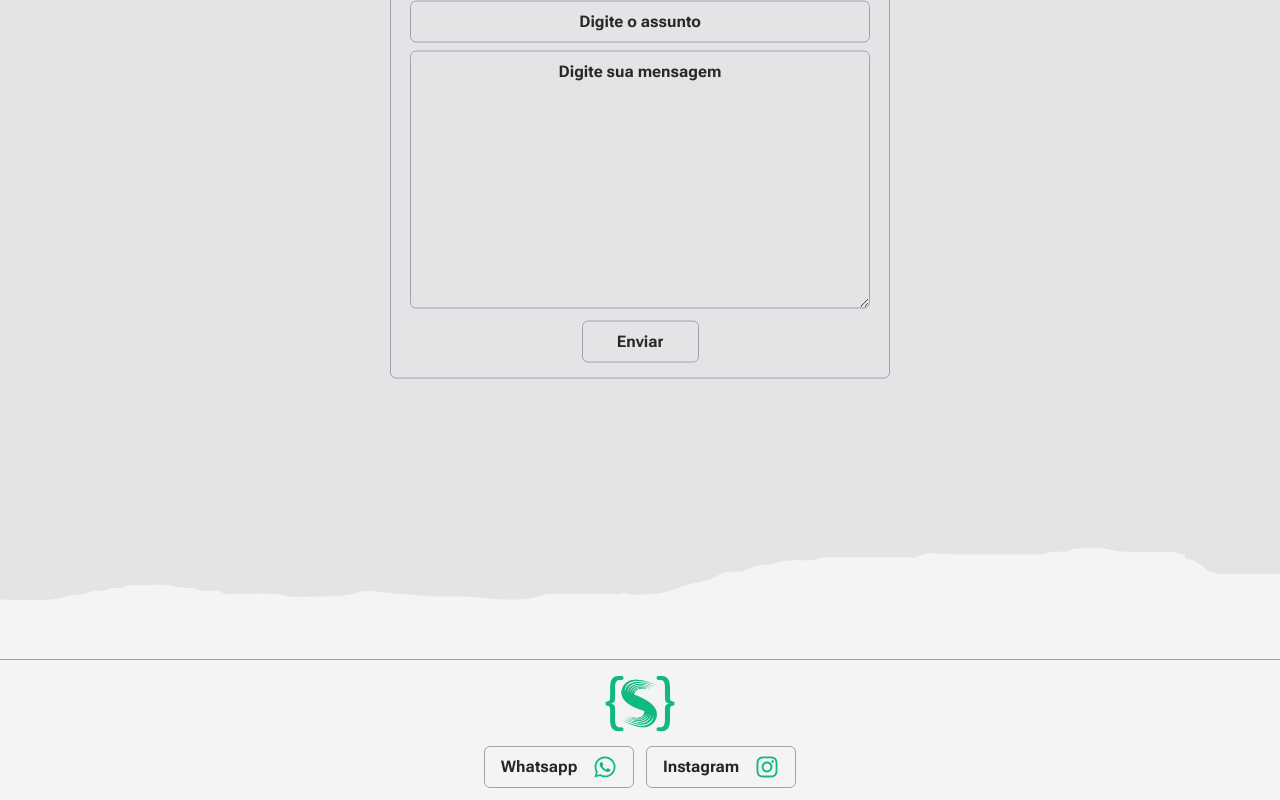
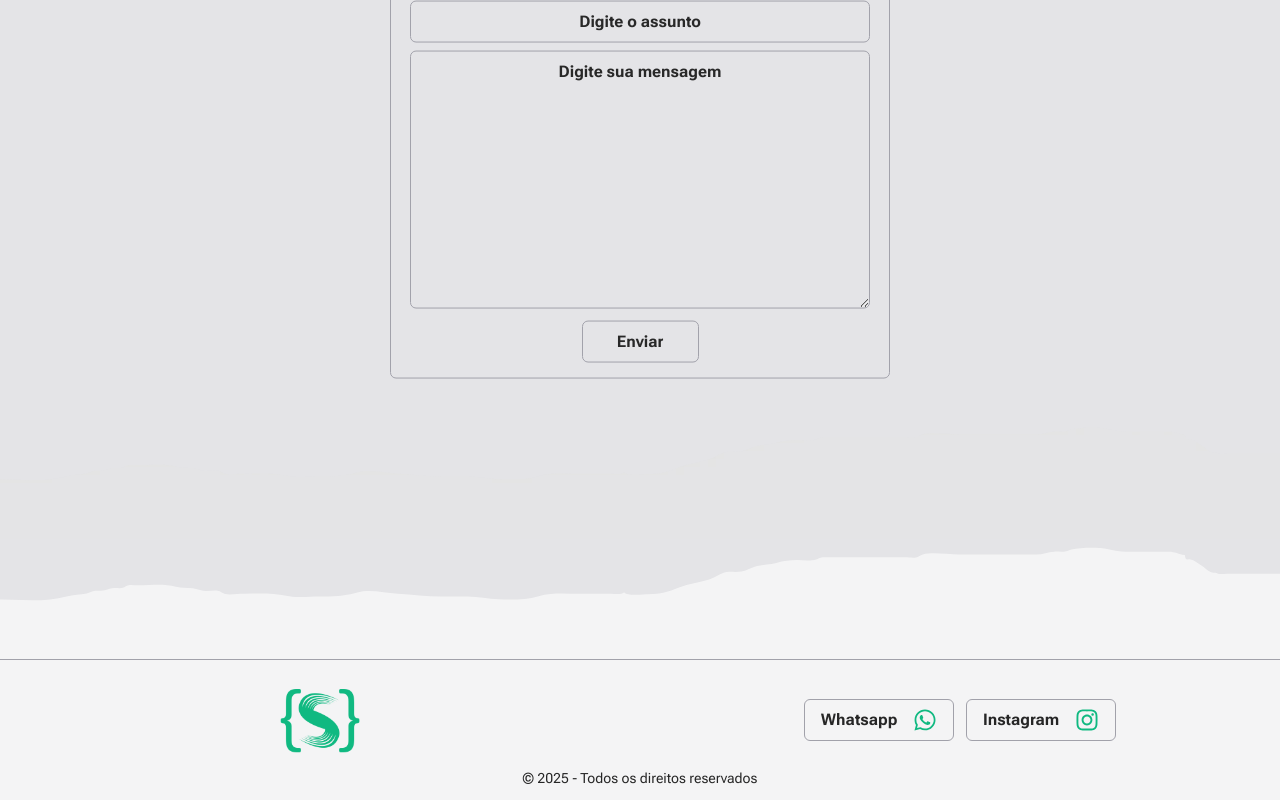
Before and after one commit to SandroFernandesRosal/my-portfolio-next, a Next.js app: page /contato in a window 1280 px wide. Shown: the part 389-1189 px from the top of the page. Built offline with nearby package versions, Linux system fonts and the light colour scheme; a web font is replaced by a local one.

Commit message:
:lipstick: feat: alteração em footer e socials

```diff
--- a/src/components/footer.tsx
+++ b/src/components/footer.tsx
@@ -4,17 +4,27 @@ import Image from 'next/image'
 
 export default function Footer() {
   return (
-    <footer className="flex flex-col justify-center items-center ">
-      <div className="py-2 min-h-24 w-full flex flex-col justify-around items-center border-t-[1px] border-zinc-400 dark:border-zinc-700 gap-2">
-        <Link
-          href="/#highlight"
-          className="md:text-2xl text-xl font-extrabold hover:text-primary"
-        >
-          <Image src="/logo1.png" alt="logo" width={70} height={70} />
+    <footer className="flex flex-col justify-center items-center py-3  border-t-[1px] border-zinc-400 dark:border-zinc-700">
+      <div className="py-2 w-full flex justify-center   items-center ">
+        <Link href="/#highlight" className="flex-1 flex justify-center">
+          <Image
+            src="/logo1.png"
+            alt="logo"
+            width={100}
+            height={100}
+            className="w-[100%] max-w-[80px] "
+          />
         </Link>
-
-        <Socials />
+        <div className="flex-1">
+          <Socials />
+        </div>
       </div>
+      <p className="text-xs sm:text-sm text-center  hover:text-primary transition-colors">
+        &copy; {new Date().getFullYear()} -{' '}
+        <span title="Este conteúdo está protegido por leis de direitos autorais.">
+          Todos os direitos reservados
+        </span>
+      </p>
     </footer>
   )
 }
--- a/src/components/socials.tsx
+++ b/src/components/socials.tsx
@@ -3,12 +3,12 @@ import Link from 'next/link'
 
 export default function Socials() {
   return (
-    <div className="flex gap-3 flex-wrap justify-center">
+    <div className="flex w-full gap-3 flex-wrap justify-center ">
       <Link
         href={'https://api.whatsapp.com/send?phone=5521935009933'}
         target="blank"
         rel="noopener noreferrer"
-        className="flex items-center justify-around gap-2 md:gap-0 md:w-[150px]   rounded-md  p-2 border-[1px] dark:border-zinc-700 font-bold  border-zinc-400 hover:border-primary dark:hover:border-primary"
+        className="flex items-center justify-around gap-2 md:gap-0  md:w-[150px]   rounded-md  p-2 border-[1px] dark:border-zinc-700 font-bold  border-zinc-400 hover:border-primary dark:hover:border-primary"
         aria-label="Meu whatsapp"
       >
         <span>Whatsapp</span> <FaWhatsapp className="text-2xl text-primary" />
```
